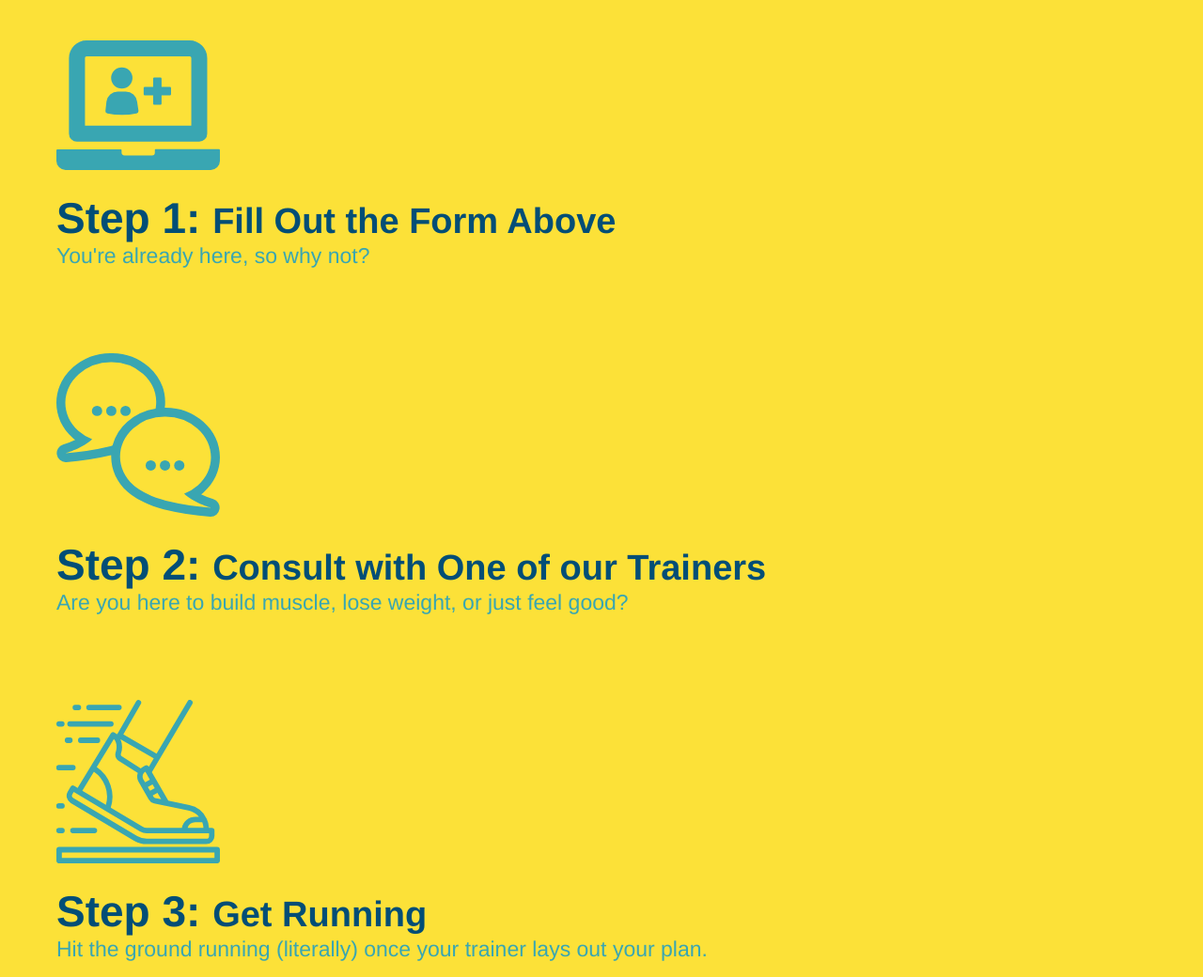
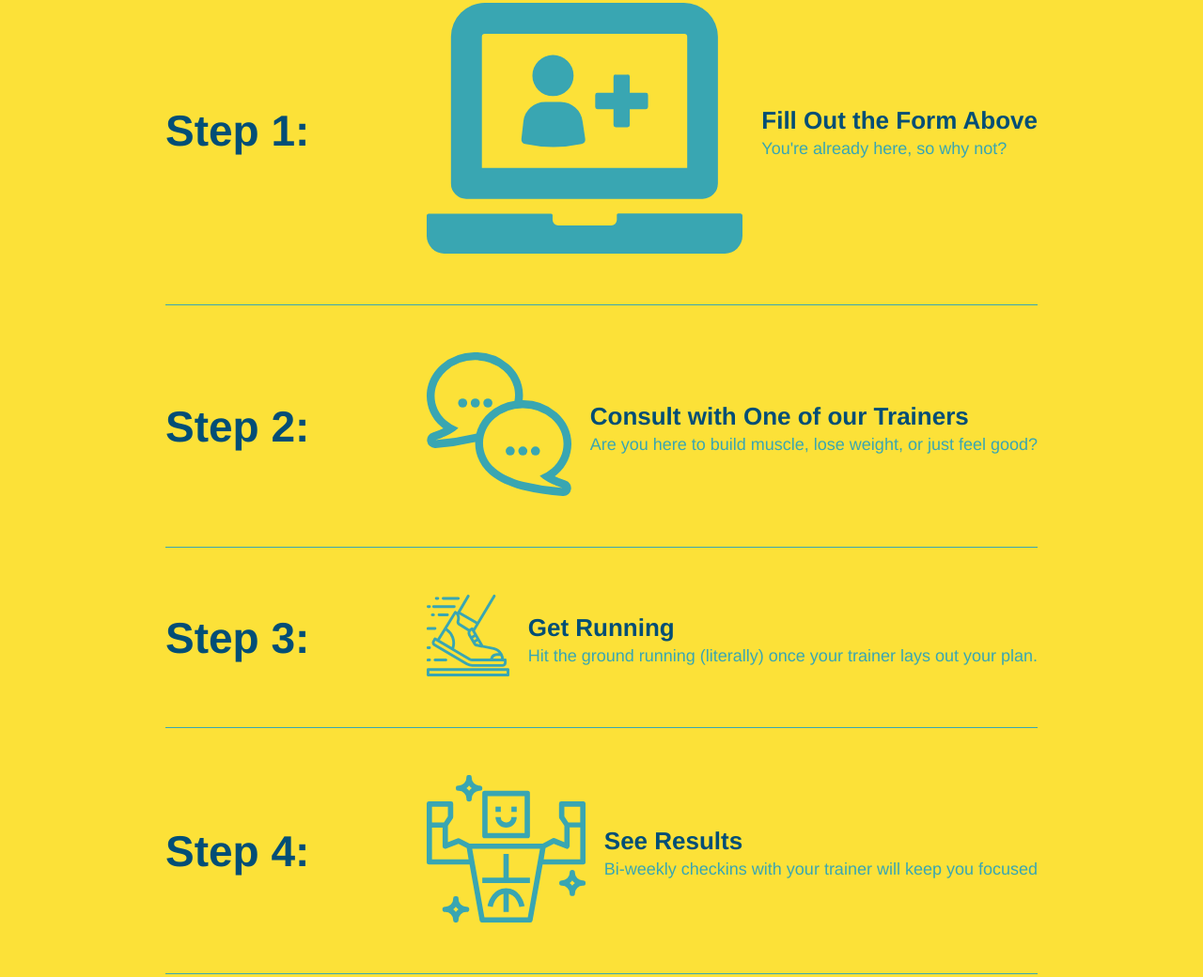
Before and after one commit to hlry/run-buddy, a plain HTML site: page index.html in a window 1280 px wide. Shown: the part 1368-2408 px from the top of the page at 94% size. Drawn offline with Linux system fonts and the light colour scheme.

Commit message:
add flexbox to the steps

```diff
--- a/assets/css/style.css
+++ b/assets/css/style.css
@@ -193,38 +193,51 @@ section {
     border-color: #39a6b2;
   }
 
-  .steps div {
-      margin-bottom: 80px;
+  .step {
+    margin: 50px auto;
+    padding-bottom: 50px;
+    width: 80%;
+    border-bottom: 1px solid #39a6b2;
+    display: flex;
+    flex-wrap: wrap;
+    align-items: center;
+    justify-content: space-between;
   }
 
-  .steps img {
-      width: 15%;
-      margin: 10px 0;
+  .step h3 {
+      color: #024e76;
+      font-size: 46px;
+      flex: 1 30%;
   }
 
-  .steps h3 {
-      color: #024e76;
-      font-size: 46px;
-      margin-top: 10px;
+  .step-info {
+    display: flex;
+    flex-wrap: wrap;
+    align-items: center;
+    flex: 2 70%;
   }
 
-  .steps p {
+  .step-text p {
       color: #39a6b2;
-      font-size: 23px;
+      font-size: 18px;
+      flex: 12;
   }
 
-  .steps span {
-      font-size: 38px;
+  .step-text h4 {
+    font-size: 26px;
+    line-height: 1.5;
+    color: #024e76;
+  }
+
+  .step-img {
+    flex: 1 12%;
+    margin-right: 20px;
+    max-width: 100%;
   }
 
 /* WHAT YOU DO STYLES END */
 
 /* MEET THE TRAINERS START */
-
-  .trainers {
-
-
-  }
 
   .trainer {
       width: 900px;
--- a/index.html
+++ b/index.html
@@ -79,30 +79,54 @@
       <div class="flex-row">
         <h2 class="section-title primary-border">What You Do</h2>
       </div>
-        <div>
+      <div class="step">
+        <h3>Step 1:</h3>
+          <div class="step-info">
+            <div class="step-img">
               <img src="./assets/images/step-1.svg" alt=" " />
-          <h3>Step 1: <span>Fill Out the Form Above</span></h3>
+            </div>
+            <div class="step-text">
+              <h4>Fill Out the Form Above</h4>
               <p>You're already here, so why not?</p>
             </div>
-
-        <div>
+          </div>
+      </div>
+      <div class="step">
+        <h3>Step 2:</h3>
+          <div class="step-info">
+            <div class="step-img">
               <img src="./assets/images/step-2.svg" alt=" " />
-          <h3>Step 2: <span>Consult with One of our Trainers</span></h3>
+            </div>
+            <div class="step-text">
+            <h4>Consult with One of our Trainers</h4>
                 <p>Are you here to build muscle, lose weight, or just feel good?</p>
             </div>
-
-        <div>
-          <img src="./assets/images/step-3.svg" alt="" />
-          <h3>Step 3: <span>Get Running</span></h3>
+          </div>
+      </div>
+      <div class="step">
+          <h3>Step 3:</h3>
+            <div class="step-info">
+              <div class="step-img">
+                <img src="./assets/images/step-3.svg" alt=" " />
+              </div>
+              <div class="step-text">
+              <h4>Get Running</h4>
                 <p>Hit the ground running (literally) once your trainer lays out your plan.</p>
               </div>
-
-        <div>
-          <img src="./assets/images/step-4.svg" alt="" />
-          <h3>Step 4: <span>See Results</span></h3>
+            </div>
+      </div>
+      <div class="step">
+          <h3>Step 4:</h3>
+            <div class="step-info">
+              <div class="step-img">
+                <img src="./assets/images/step-4.svg" alt=" " />
+              </div>
+              <div class="step-text">
+              <h4>See Results</h4>
                 <p>Bi-weekly checkins with your trainer will keep you focused</p>
               </div>
-
+            </div>
+      </div>
     </section>
     <!-- "meet the trainers" section -->
     <section id="your-trainers" class="trainers">
```
Lines whose indentation alone changed are shown as unchanged.
